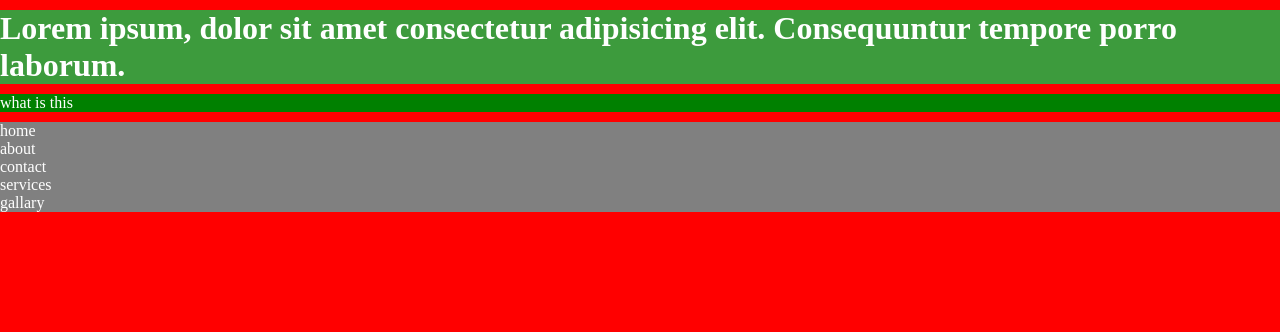
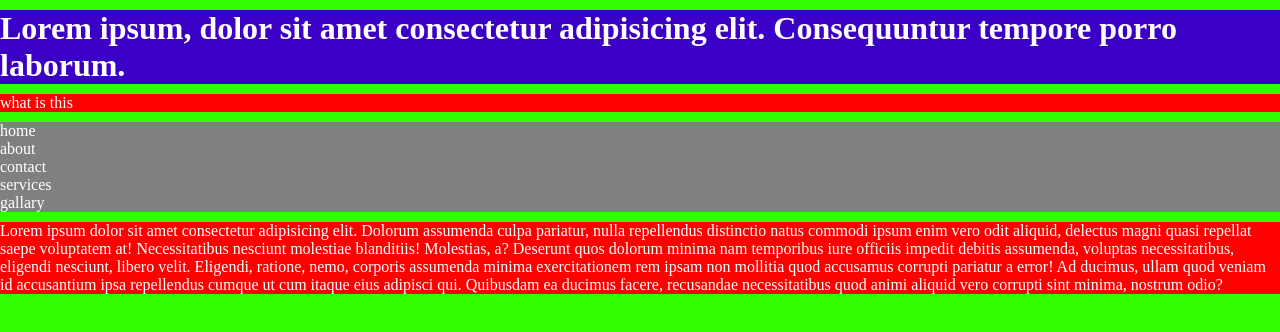
Before and after one commit to love-khimani/web-development, a plain HTML site: page index.html in a window 1280 px wide. Drawn offline with Linux system fonts and the light colour scheme.

Commit message:
updated bg color and text color

```diff
--- a/index.html
+++ b/index.html
@@ -16,5 +16,6 @@
         <li>services</li>
         <li>gallary</li>
     </ul>
+    <p>Lorem ipsum dolor sit amet consectetur adipisicing elit. Dolorum assumenda culpa pariatur, nulla repellendus distinctio natus commodi ipsum enim vero odit aliquid, delectus magni quasi repellat saepe voluptatem at! Necessitatibus nesciunt molestiae blanditiis! Molestias, a? Deserunt quos dolorum minima nam temporibus iure officiis impedit debitis assumenda, voluptas necessitatibus, eligendi nesciunt, libero velit. Eligendi, ratione, nemo, corporis assumenda minima exercitationem rem ipsam non mollitia quod accusamus corrupti pariatur a error! Ad ducimus, ullam quod veniam id accusantium ipsa repellendus cumque ut cum itaque eius adipisci qui. Quibusdam ea ducimus facere, recusandae necessitatibus quod animi aliquid vero corrupti sint minima, nostrum odio?</p>
 </body>
 </html>
--- a/style.css
+++ b/style.css
@@ -3,14 +3,14 @@
     margin: 0;
 }
 body{
-    background-color: red;
+    background-color: rgb(51, 255, 0);
     color: white;
 }
 p{
-    background-color: green;
+    background-color: rgb(255, 0, 0);
 }
 h1{
-    background-color: rgb(61, 155, 61);
+    background-color: rgb(59, 0, 197);
 margin: 10px 0px;
 }
 ul{
```
